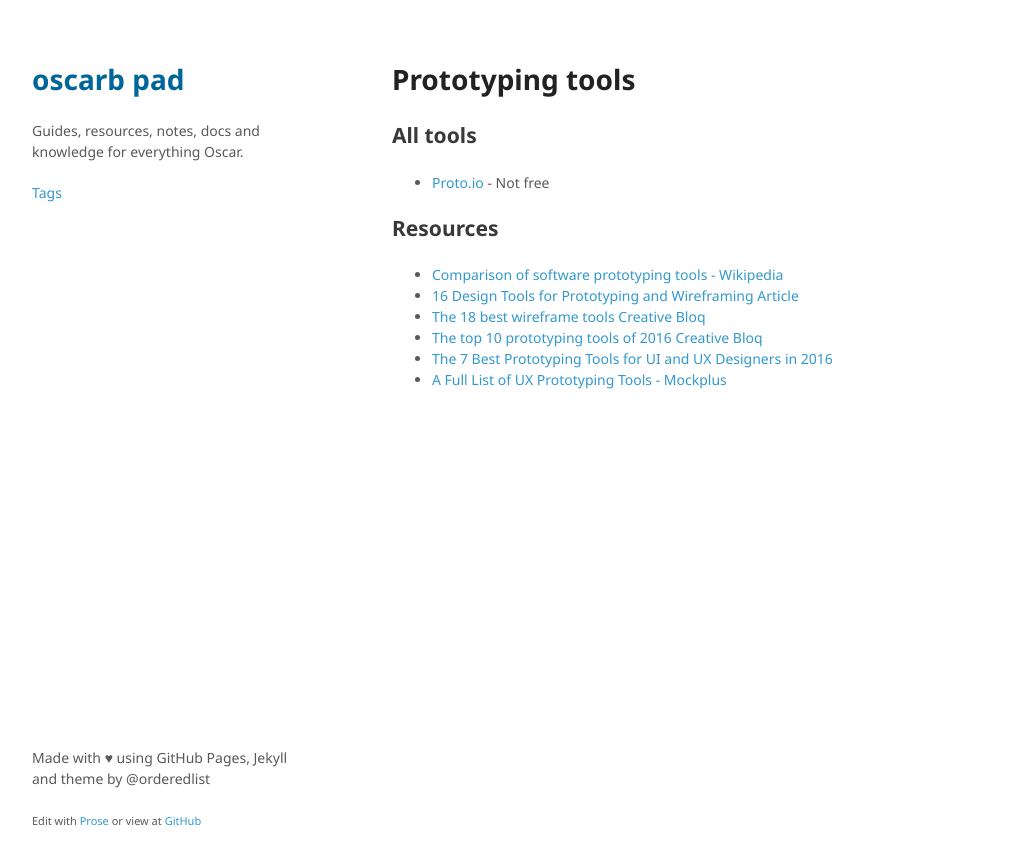
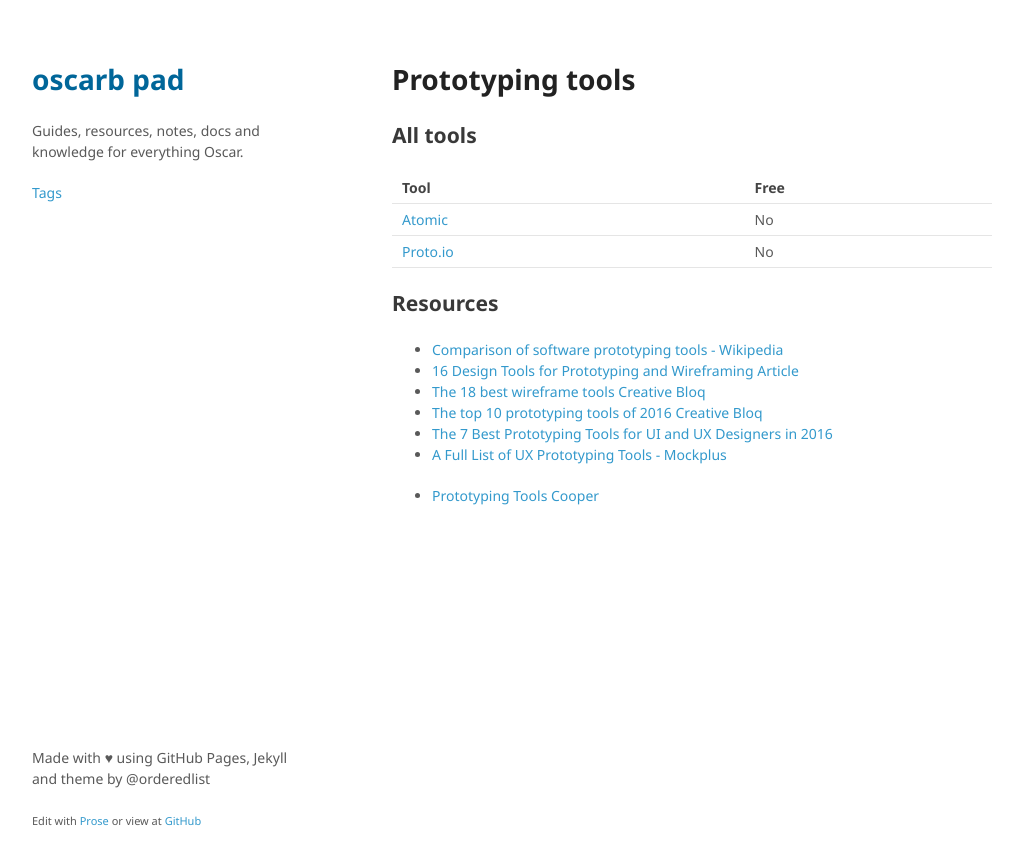
Before and after one commit to oscarb/pad, a Jekyll site: the page built from _docs/prototyping.md, in a window 1280 px wide. Shown: the top 865 px of the page, without its empty margins (128-1151 px from the left). Built offline with Jekyll 4.4.1, drawn with Linux system fonts in a browser that asks for light colours; some web fonts are replaced.

Commit message:
Updated prototyping.md

```diff
--- a/_docs/prototyping.md
+++ b/_docs/prototyping.md
@@ -9,7 +11,12 @@ tags: [development]
 
 ## All tools
 
-* [Proto.io](https://proto.io/) - Not free
+
+
+Tool | Free
+-----|-----
+[Atomic](https://atomic.io/) | No
+[Proto.io](https://proto.io/) | No
 
 
 
@@ -20,3 +27,5 @@ tags: [development]
 * [The top 10 prototyping tools of 2016  Creative Bloq](http://www.creativebloq.com/web-design/top-10-prototyping-tools-2016-21619216)
 * [The 7 Best Prototyping Tools for UI and UX Designers in 2016](https://blog.prototypr.io/the-7-best-prototyping-tools-for-ui-and-ux-designers-in-2016-701263ae65e8#.ekrtqfl12)
 * [A Full List of UX Prototyping Tools - Mockplus](http://www.mockplus.com/blog/post/121-a-full-list-of-ux-prototyping-tools)
+
+* [Prototyping Tools Cooper](http://www.cooper.com/prototyping-tools)
```
Also changed, not shown: other parts of _docs/prototyping.md (+3 -1 lines).
